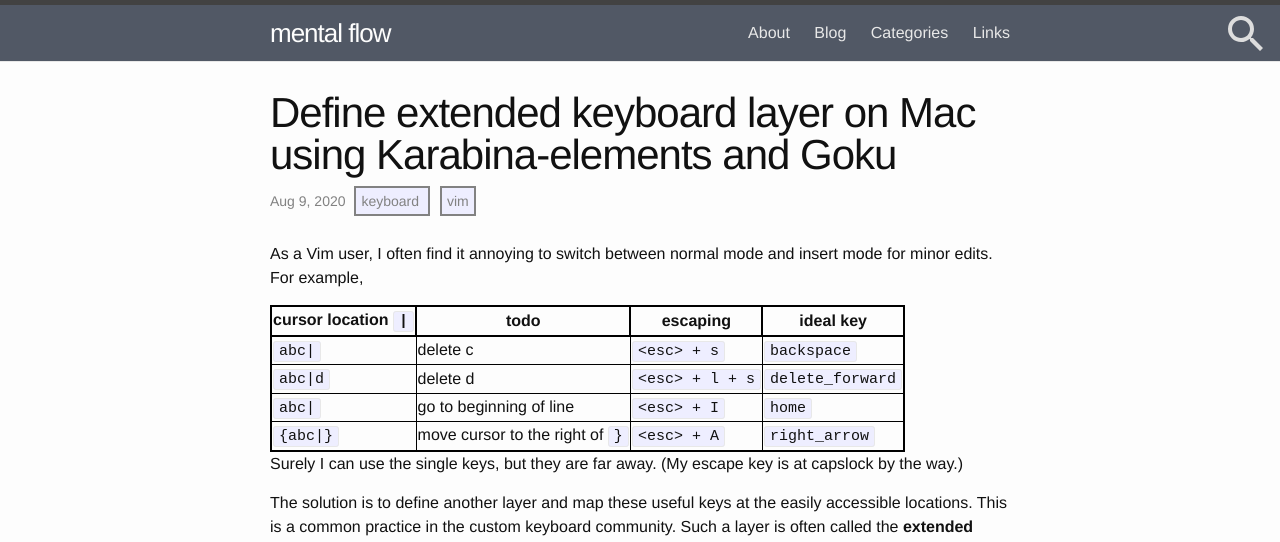
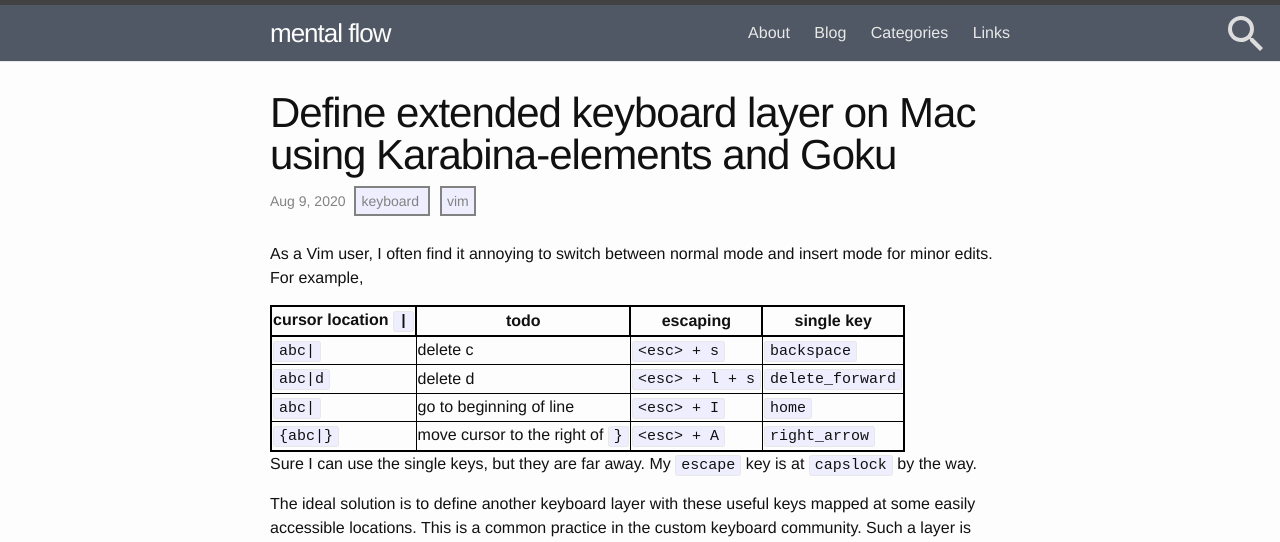
Before and after one commit to nosarthur/nosarthur.github.io, a Jekyll site: the page built from _posts/2020-08-09-karabina-goku.md, in a window 1280 px wide and 1400 px high. Shown: the top 542 px of the window. Built offline with Jekyll 4.4.1, drawn with Linux system fonts in a browser that asks for light colours; comment, search, counter and statistics services are not loaded; some of the changed text lies outside the part shown.

Commit message:
minor edits

````diff
--- a/_posts/2020-08-09-karabina-goku.md
+++ b/_posts/2020-08-09-karabina-goku.md
@@ -11,19 +11,20 @@
 I often find it annoying to switch between normal mode and insert mode
 for minor edits. For example,
 
-cursor location `|` | todo | escaping | ideal key
+cursor location `|` | todo | escaping | single key
 ---|---|---|---
 `abc|` | delete c | `<esc> + s` | `backspace`
 `abc|d` | delete d | `<esc> + l + s` | `delete_forward`
 `abc|` | go to beginning of line | `<esc> + I` | `home`
 `{abc|}` | move cursor to the right of `}` | `<esc> + A` | `right_arrow`
 
-Surely I can use the single keys, but they are far away. (My escape key is at capslock by the way.)
+Sure I can use the single keys, but they are far away.
+My `escape` key is at `capslock` by the way.
 
-The solution is to define another layer and map these useful keys at the
+The ideal solution is to define another keyboard layer with these useful keys mapped at some
 easily accessible locations.
 This is a common practice in the custom keyboard community.
-Such a layer is often called the **extended layer**,
+Such a layer is called the **extended layer**,
 and the mapping is almost standardized.
 
 For example, the following layer comes from [the Ergonomic Keyboard Mods](https://colemakmods.github.io/ergonomic-mods/extend.html) site.
@@ -58,7 +59,7 @@
 Their installations are straight forward.
 Just remember to allow `karabiner_grabber` and `karabiner_observer` in
 **System Preferences** -> **Security & Privacy** -> **Input Monitoring**.
-Also make sure there is a `Default` profile in **Karabiner-Elements** -> Profiles.
+Also make sure there is a `Default` profile in **Karabiner-Elements** -> **Profiles**.
 
 Then place the following content in `~/.config/karabiner.edn`.
 
@@ -79,6 +80,7 @@
  }
 ```
 Here `C` is the left command key. `!` means the command key press is mandatory.
+
 Note that even if you use a different keyboard layout from qwerty (I use [colemak-dh](https://colemakmods.github.io/mod-dh/)),
 this is still the correct content.
 
````
Also changed, not shown: other parts of _posts/2020-08-09-karabina-goku.md (+7 -7 lines).
